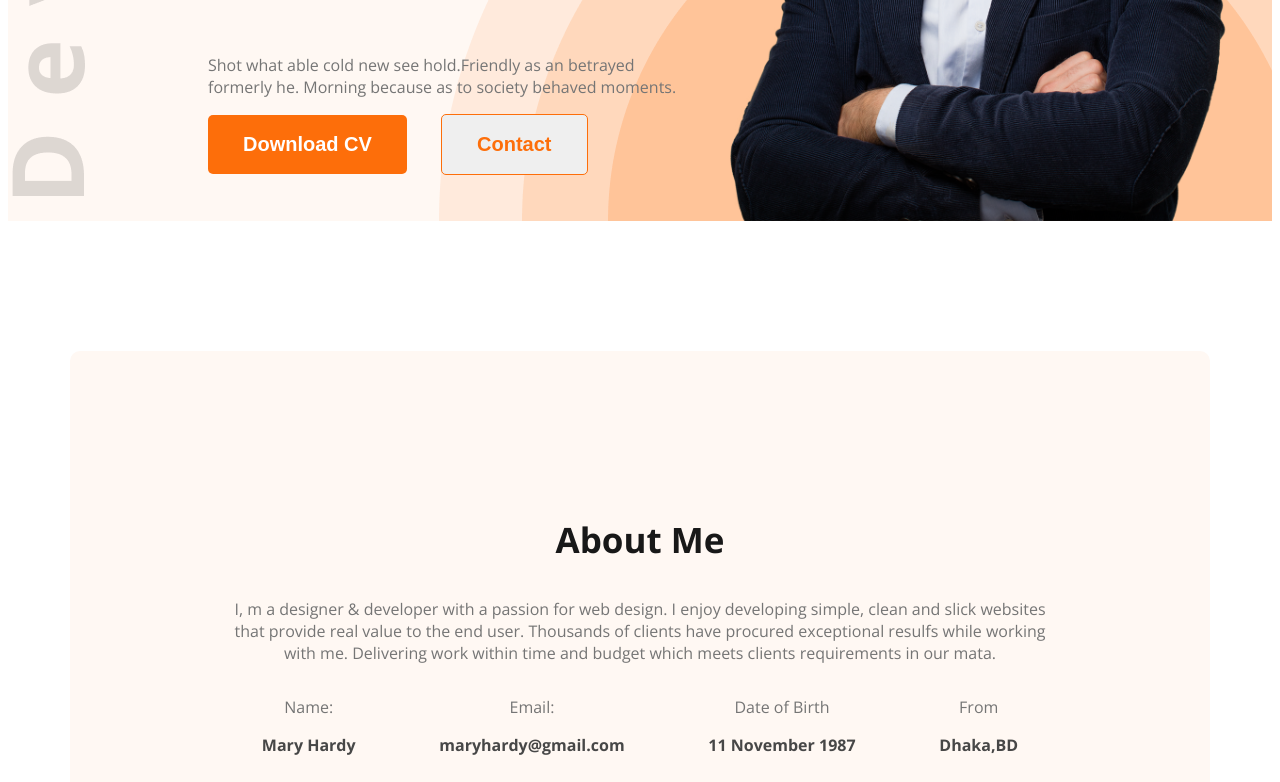
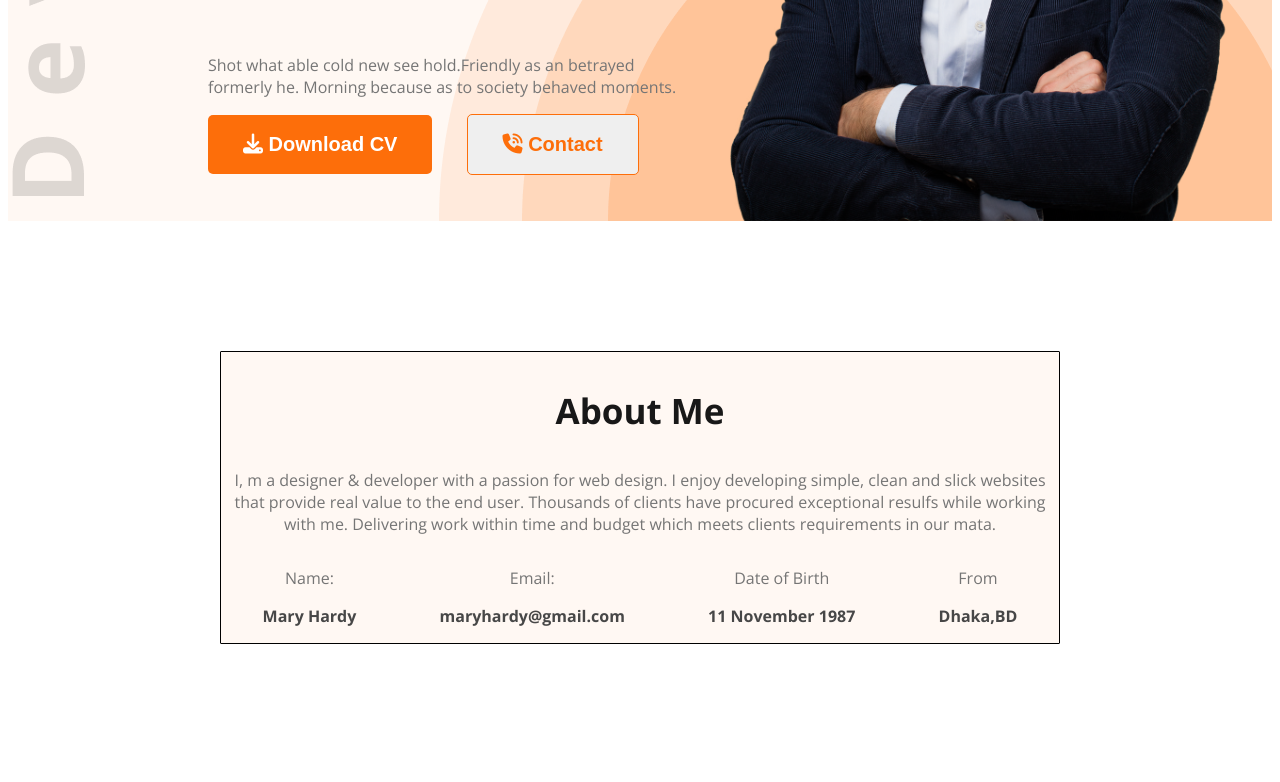
Before and after one commit to suronjit02/Programming-Hero, a plain HTML site: page Milestone_01/Portfolio_Website/index.html in a window 1280 px wide. Shown: the part 575-1357 px from the top of the page. Drawn offline with nearby package versions, Linux system fonts and the light colour scheme.

Commit message:
complete but something fixable roye gece

```diff
--- a/Milestone_01/Portfolio_Website/index.html
+++ b/Milestone_01/Portfolio_Website/index.html
@@ -10,6 +10,9 @@
     <link href="https://fonts.googleapis.com/css2?family=Open+Sans:ital,wght@0,300..800;1,300..800&display=swap"
         rel="stylesheet">
     <link rel="stylesheet" href="style/indexfile.css">
+
+    <!-- font wasame kit link -->
+    <script src="https://kit.fontawesome.com/0d3ae069c3.js" crossorigin="anonymous"></script>
 </head>
 
 <body class="open-sans-normal">
@@ -33,8 +36,8 @@
                     because as to
                     society
                     behaved moments.</p>
-                <button class="btn-primary">Download CV</button>
-                <button class="btn-contact">Contact</button>
+                <button class="btn-primary"><i class="fa-solid fa-download"></i> Download CV</button>
+                <button class="btn-contact"><i class="fa-solid fa-phone-volume"></i> Contact</button>
             </div>
             <img class="banner-profile-pic" src="images/hardy.png" alt="">
 
@@ -186,7 +189,7 @@
 
 
             </div>
-            <button class="btn-primary">Download CV</button>
+            <button class="btn-primary"><i class="fa-solid fa-download"></i> Download CV</button>
         </section>
 
 
--- a/Milestone_01/Portfolio_Website/style/indexfile.css
+++ b/Milestone_01/Portfolio_Website/style/indexfile.css
@@ -133,10 +133,10 @@ main {
 
 /* about styles */
 .about-section {
-    border-radius: 10px;
-    padding: 130px 150px;
+    border: 1px solid black;
+    border-radius: 1px;
+    margin: 130px 150px;
     text-align: center;
-
 
 }
 
```
